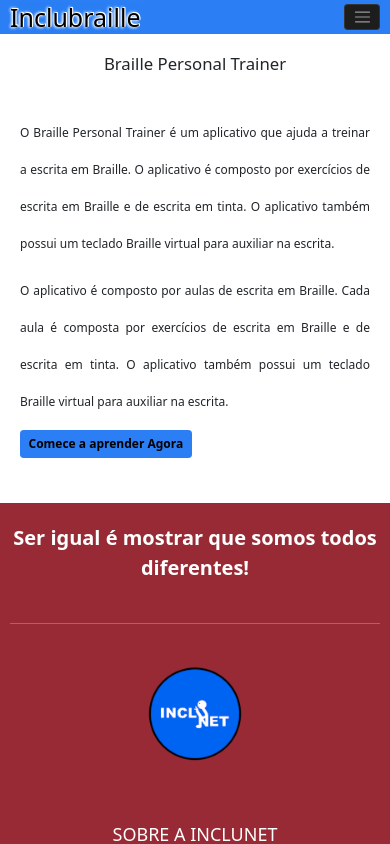
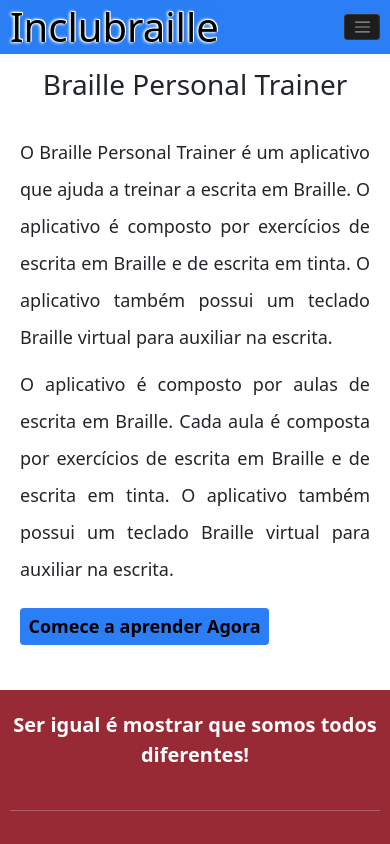
Before and after one commit to inclunet/bin-go, a SvelteKit app in the folder bingo/: page /braille in a window 390 px wide. Shown: the top 844 px of the page. Built offline with nearby package versions, Linux system fonts and the light colour scheme.

Commit message:
changing to relative type and increasing the font size in the paragraph and h2 tag

```diff
--- a/bingo/src/routes/braille/+layout.svelte
+++ b/bingo/src/routes/braille/+layout.svelte
@@ -64,6 +64,8 @@
         --senary-color: #1d1d1d;
         --setenary-color: #5799f5;
         --octonary-color: #006aff;
+
+        font-size: 62.5%;
     }
 
     header {
@@ -75,21 +77,21 @@
         background-size: 50%;
     }
     header h1 {
-        width: 600px;
-        font-size: 5em;
+        width: 60rem;
+        font-size: 8rem;
         margin-left: 15%;
         background: var(--secondary-color);
         color: var(--quinary-color);
         text-shadow:
-            -1px -1px 3px var(--quaternary-color),
-            -1px 1px 3px var(--quaternary-color),
-            1px -1px 0px var(--quaternary-color),
-            1px 0px 0px var(--quaternary-color);
-        border-radius: 10px;
+            -0.1rem -0.1rem 0.3rem var(--quaternary-color),
+            -0.1rem 0.1rem 0.3rem var(--quaternary-color),
+            0.1rem -0.1rem 0 var(--quaternary-color),
+            0.1rem 0 0 var(--quaternary-color);
+        border-radius: 1rem;
     }
     .top-header_container {
         display: flex;
-        margin: 2.5em 0 3em 0;
+        margin: 3rem 0 3.5rem 0;
     }
 
     .content {
@@ -102,7 +104,7 @@
 
     @media (max-width: 794px) {
         header h1 {
-            font-size: 4em;
+            font-size: 6.4rem;
         }
         header img {
             width: 100%;
@@ -111,15 +113,15 @@
 
     @media (max-width: 685px) {
         header {
-            padding: 25px 25px 10px 25px;
+            padding: 2.5rem 2.5rem 1rem 2.5rem;
         }
         header h1 {
-            font-size: 3.7em;
+            font-size: 5.9rem;
         }
     }
     @media (max-width: 640px) {
         header {
-            padding: 25px 15px 10px 15px;
+            padding: 2.5rem 1.5rem 1rem 1.5rem;
         }
     }
     @media (max-width: 571px) {
@@ -128,7 +130,7 @@
         }
 
         header h1 {
-            width: 350px;
+            width: 35rem;
             margin: 0;
             padding: 0;
         }
@@ -140,7 +142,7 @@
     @media (max-width: 450px) {
         header {
             flex-direction: row;
-            padding: 0.2em 10px;
+            padding: 0.3rem 1rem;
             align-items: center;
             background-image: none;
         }
@@ -152,7 +154,7 @@
         }
         header h1 {
             width: 100%;
-            font-size: 2.5em;
+            font-size: 4rem;
         }
     }
 </style>
--- a/bingo/src/routes/braille/+page.svelte
+++ b/bingo/src/routes/braille/+page.svelte
@@ -43,22 +43,25 @@
         --secondary-button-color: #2868c2;
         --white: #fff;
         --black: #000;
+
+        font-size: 62.5%;
     }
 
-    h2:nth-child(2n) {
-        font-size: 1.6em;
+    h2 {
+        font-size: 2.8rem;
     }
 
     section p,
     section button {
-        font-size: 1.2em;
+        font-size: 1.8rem;
     }
 
     p {
-        line-height: 32px;
+        line-height: 4rem;
     }
 
     .button-color {
+        margin-top: 10px;
         background-color: var(--primary-button-color);
         color: var(--black);
     }
@@ -85,7 +88,7 @@
         }
 
         p {
-            line-height: 37px;
+            line-height: 3.7rem;
         }
         section p {
             text-align: justify;
```
